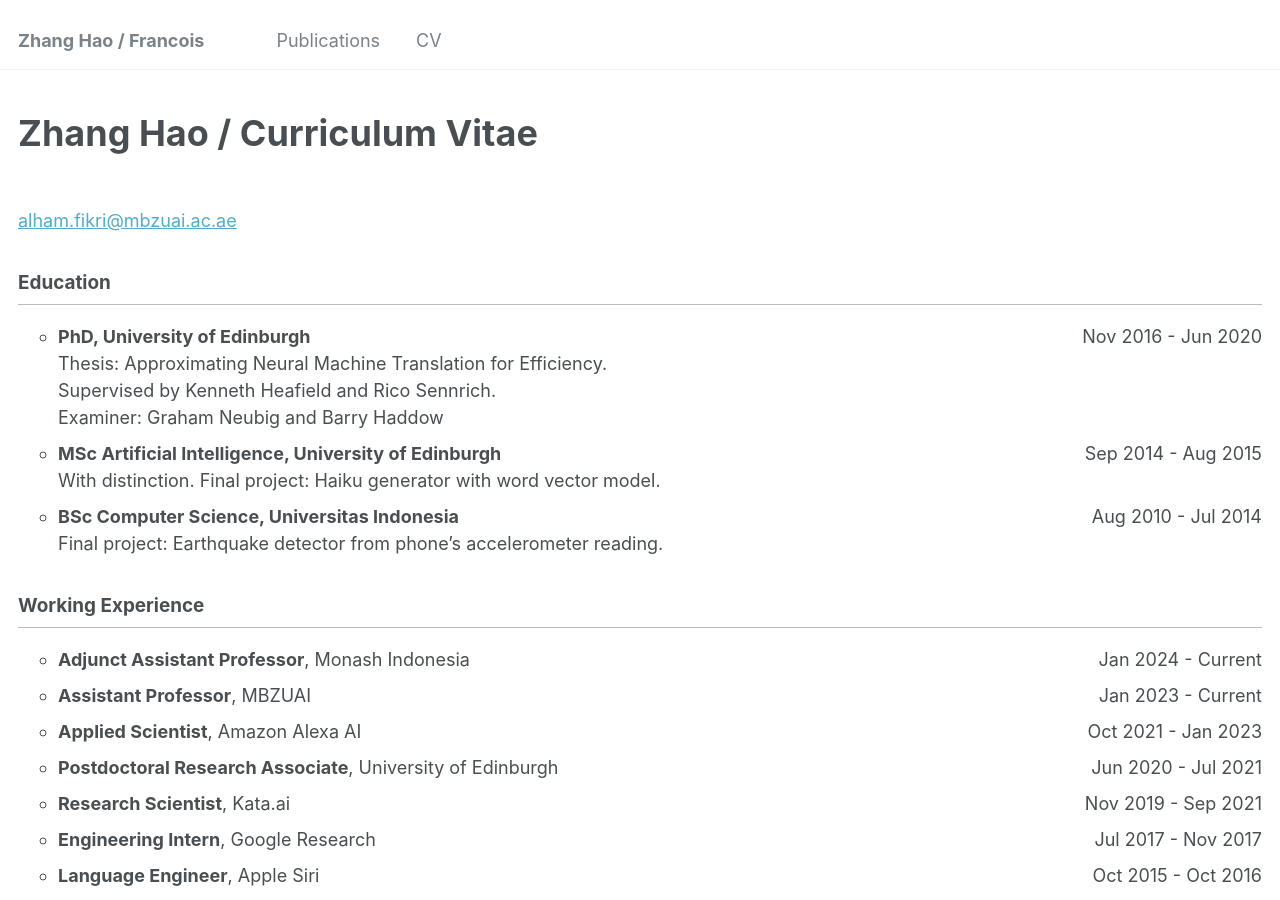
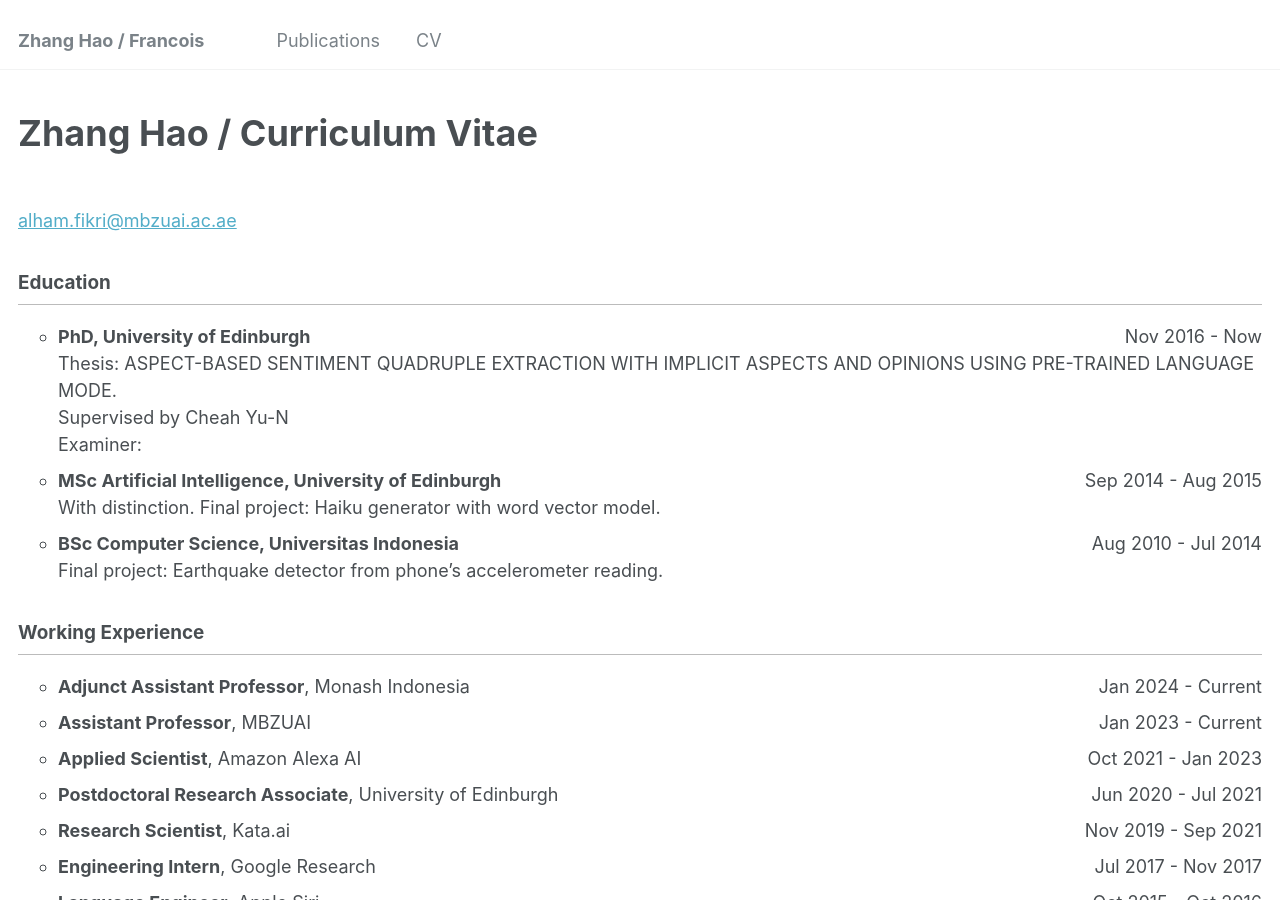
Before and after one commit to sydmou/sydmou.github.io, a Jekyll site: the page built from _pages/cv.md, in a window 1280 px wide and 900 px high. Built offline with Jekyll 4.4.1, drawn with Linux system fonts in a browser that asks for light colours.

Commit message:
Update cv.md

```diff
--- a/_pages/cv.md
+++ b/_pages/cv.md
@@ -14,10 +14,10 @@ redirect_from:
 
 ## Education
 
-* **PhD, University of Edinburgh** <span style="float: right;">Nov 2016 - Jun 2020</span><br>
-  <span class='desc'>Thesis: Approximating Neural Machine Translation for Efficiency.</span><br>
-  <span class='desc'>Supervised by Kenneth Heafield and Rico Sennrich.</span><br>
-  <span class='desc'>Examiner: Graham Neubig and Barry Haddow</span>
+* **PhD, University of Edinburgh** <span style="float: right;">Nov 2016 - Now</span><br>
+  <span class='desc'>Thesis: ASPECT-BASED SENTIMENT QUADRUPLE EXTRACTION WITH IMPLICIT ASPECTS AND OPINIONS USING PRE-TRAINED LANGUAGE MODE.</span><br>
+  <span class='desc'>Supervised by Cheah Yu-N</span><br>
+  <span class='desc'>Examiner:</span>
 * **MSc Artificial Intelligence, University of Edinburgh** <span style="float: right;">Sep 2014 - Aug 2015</span>\
   <span class='desc'>With distinction. Final project: Haiku generator with word vector model.</span>
 * **BSc Computer Science, Universitas Indonesia** <span style="float: right;">Aug 2010 - Jul 2014</span>\
```
